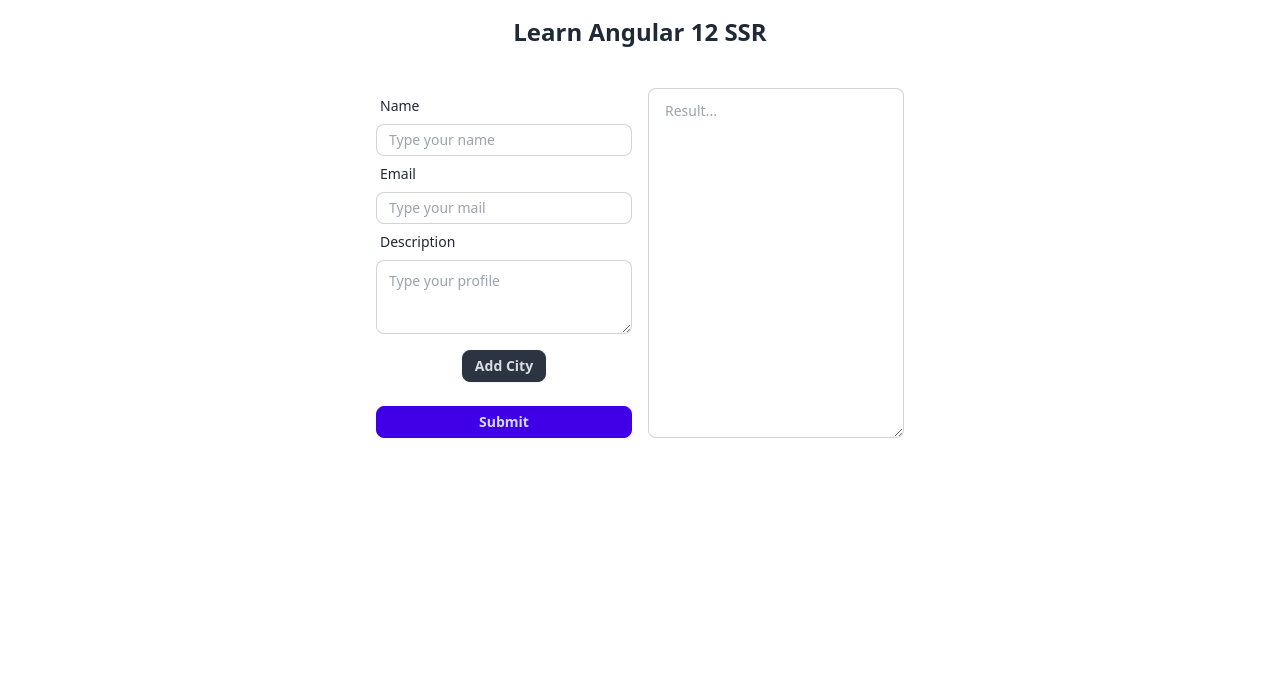
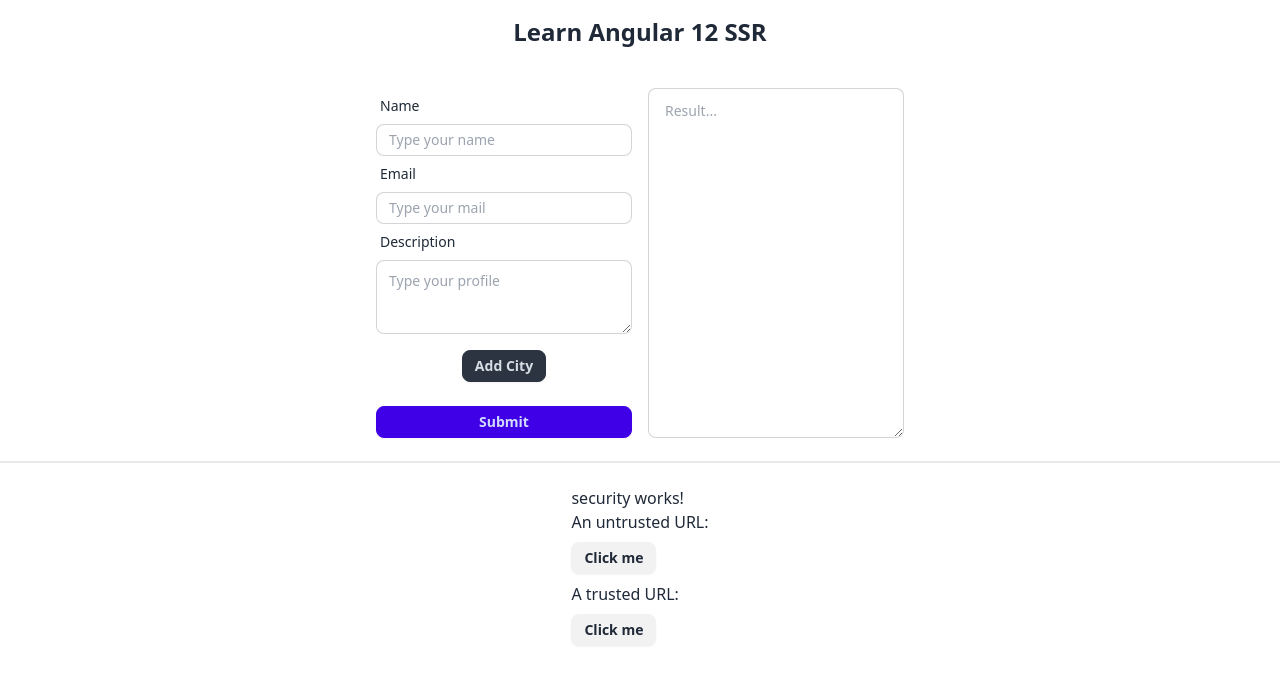
Before and after one commit to riefive/learn-angular-12-ssr, an Angular app: page / in a window 1280 px wide. Shown: the top 684 px of the page. Built offline with nearby package versions, Linux system fonts and the light colour scheme.

Commit message:
feat(security): add sample sanitize url

```diff
--- a/src/app/app.component.html
+++ b/src/app/app.component.html
@@ -1,5 +1,7 @@
 <div class="flex flex-col justify-center items-center mt-4">
   <h1 class="text-2xl font-semibold">Learn Angular 12 SSR</h1>
   <app-contact></app-contact>
+  <div class="divider"></div>
+  <app-security></app-security>
 </div>
 <router-outlet></router-outlet>
--- a/src/app/app.module.ts
+++ b/src/app/app.module.ts
@@ -5,12 +5,14 @@
 import { AppComponent } from './app.component';
 import { ContactComponent } from './components/contact/contact.component';
 import { ErrorMessageComponent } from './components/commons/error-message.component';
+import { SecurityComponent } from './components/security/security.component';
 
 @NgModule({
   declarations: [
     AppComponent,
     ContactComponent,
-    ErrorMessageComponent
+    ErrorMessageComponent,
+    SecurityComponent
   ],
   imports: [
     FormsModule,
--- /dev/null
+++ b/src/app/components/security/security.component.html
@@ -0,0 +1,7 @@
+<p>security works!</p>
+<div class="flex flex-col justify-center gap-2">
+    <h4>An untrusted URL:</h4>
+    <p><a class="btn btn-sm" [href]="dangerousUrl">Click me</a></p>
+    <h4>A trusted URL:</h4>
+    <p><a class="btn btn-sm" [href]="trustedUrl">Click me</a></p>
+</div>
--- /dev/null
+++ b/src/app/components/security/security.component.ts
@@ -0,0 +1,19 @@
+import { Component, OnInit } from '@angular/core';
+import { DomSanitizer } from '@angular/platform-browser';
+
+@Component({
+  selector: 'app-security',
+  templateUrl: './security.component.html',
+  styleUrls: ['./security.component.css']
+})
+export class SecurityComponent implements OnInit {
+  dangerousUrl: string = '';
+  trustedUrl: any;
+
+  constructor(private sanitizer: DomSanitizer) {}
+
+  ngOnInit(): void {
+    this.dangerousUrl = 'javascript:alert("Hi there")';
+    this.trustedUrl = this.sanitizer.bypassSecurityTrustUrl(this.dangerousUrl);
+  }
+}
```
Also changed, not shown: src/app/components/security/security.component.css (added), 1 other file (tests, documents, lock files or other folders).
